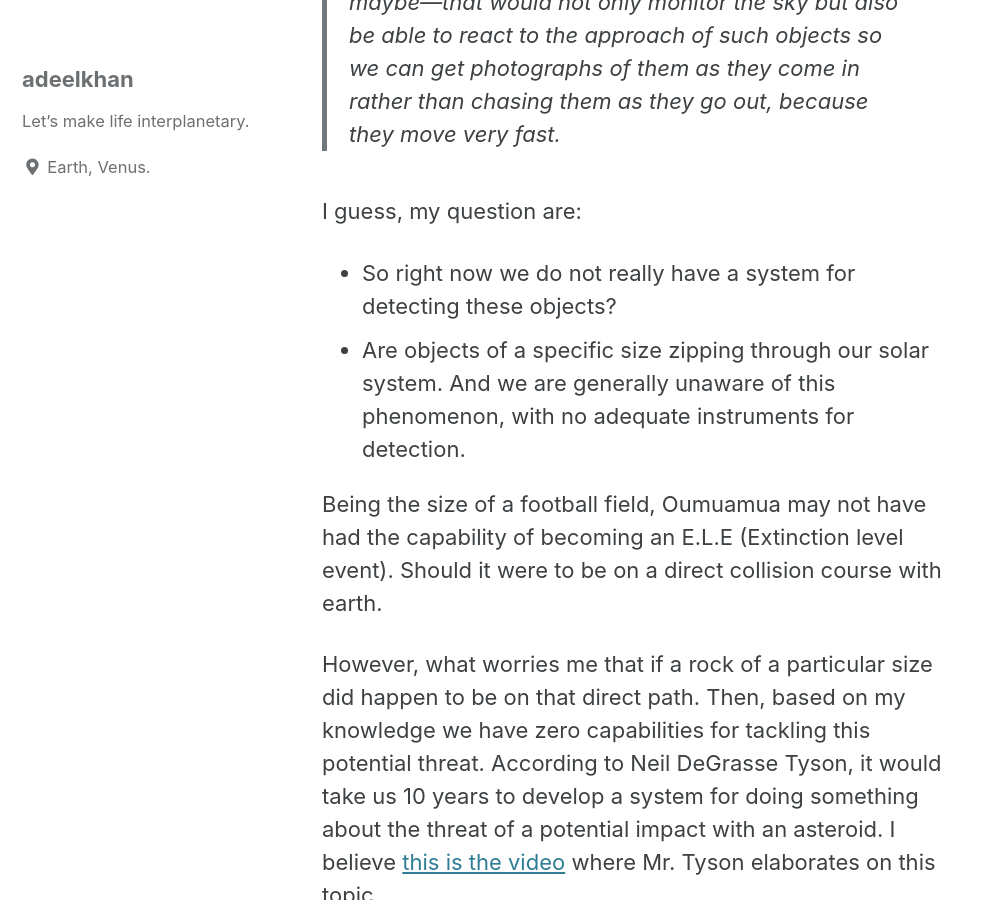
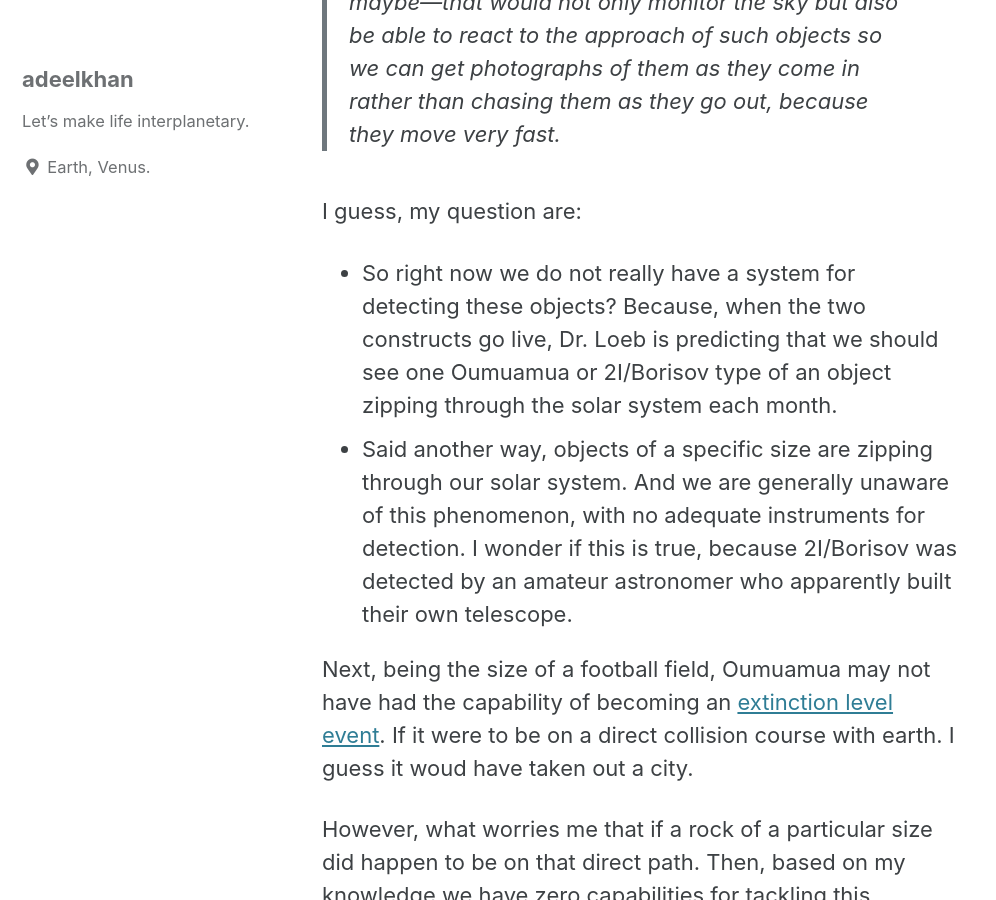
Before and after one commit to stellardreams/stellardreams.github.io, a Jekyll site: the page built from _posts/2021-02-12-Interstellar-Objects.md, in a window 1280 px wide and 900 px high, scrolled down 2960 px. Shown: the whole window, without its empty margins (0-996 px from the left). Built offline with Jekyll 4.4.1, drawn with Linux system fonts in a browser that asks for light colours; cached includes are drawn as plain includes; some of the changed text lies outside the part shown.

Commit message:
Update 2021-02-12-Interstellar-Objects.md

```diff
--- a/_posts/2021-02-12-Interstellar-Objects.md
+++ b/_posts/2021-02-12-Interstellar-Objects.md
@@ -34,10 +34,10 @@ From the same Scientific American article (link above), Dr. Loeb is predicting:
 > ‘Oumuamua is a member of a population of objects moving on random trajectories, then based on its discovery with the Pan-STARRS telescope, you can estimate that we should very soon begin finding, on average, **one of these objects per month after the Vera C. Rubin Observatory comes online**. We can also establish a system of instruments—satellites, maybe—that would not only monitor the sky but also be able to react to the approach of such objects so we can get photographs of them as they come in rather than chasing them as they go out, because they move very fast.
 
 I guess, my question are:
-* So right now we do not really have a system for detecting these objects?
-* Are objects of a specific size zipping through our solar system. And we are generally unaware of this phenomenon, with no adequate instruments for detection.
+* So right now we do not really have a system for detecting these objects? Because, when the two constructs go live, Dr. Loeb is predicting that we should see one Oumuamua or 2I/Borisov type of an object zipping through the solar system each month.
+* Said another way, objects of a specific size are zipping through our solar system. And we are generally unaware of this phenomenon, with no adequate instruments for detection. I wonder if this is true, because 2I/Borisov was detected by an amateur astronomer who apparently built their own telescope.
 
-Being the size of a football field, Oumuamua may not have had the capability of becoming an E.L.E (Extinction level event). Should it were to be on a direct collision course with earth.
+Next, being the size of a football field, Oumuamua may not have had the capability of becoming an [extinction level event](https://en.wikipedia.org/wiki/Global_catastrophic_risk#Asteroid_impact). If it were to be on a direct collision course with earth. I guess it woud have taken out a city.
 
 However, what worries me that if a rock of a particular size did happen to be on that direct path. Then, based on my knowledge we have zero capabilities for tackling this potential threat. According to Neil DeGrasse Tyson, it would take us 10 years to develop a system for doing something about the threat of a potential impact with an asteroid. I believe [this is the video](https://youtu.be/HGjYmCn2MfY) where Mr. Tyson elaborates on this topic.
 
@@ -52,3 +52,5 @@ I guess, the way this blogpost has taken shape is taking the focus away from the
 But if Oumuamua is indeed an alien probe, then the civilization that may have sent it may not be that different from ours. Otherwise their probes would have been much smaller, maybe transparent. It's almost like we'd want to mask our probes and make them look like rocks and float them out in the vastness of space. With the necessary ethical considerations to be made, that the probe would be able to autonomously manouveur around every object. With the possibility that there may be life on that planet and we would not want to impact the hygiene. Definitely not a direct impact.
 
 What do you think? Is Oumuamua just a rock wandering from solar system to solar system. Or...? Or, something else. What is the reason behind your way of thinking?
+
+As well, how concerned do you think that we should be about the prospect about a rock of a particular size being on a direct collision course with earth. (Includes grazing the planet's surface).
```
